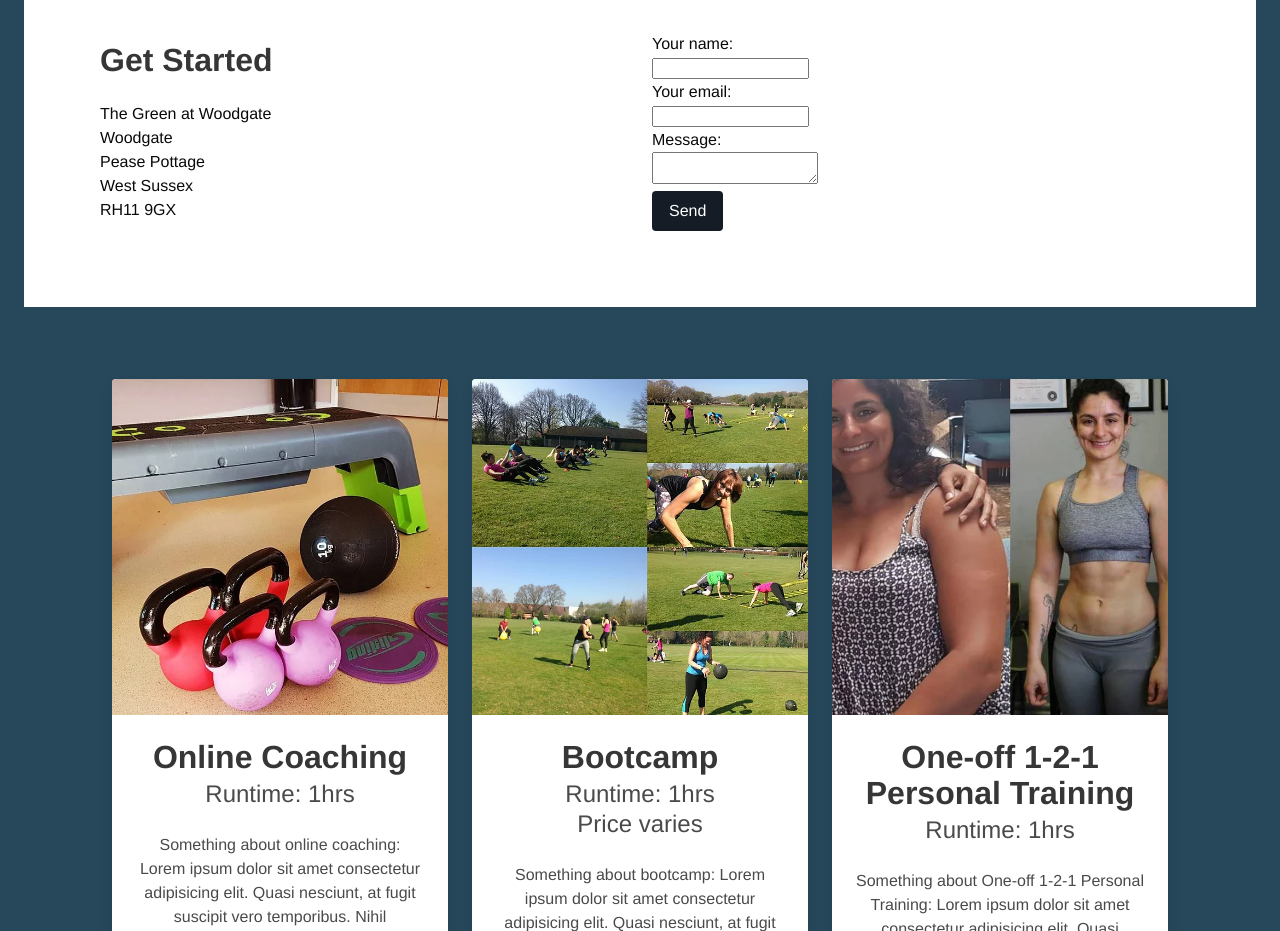
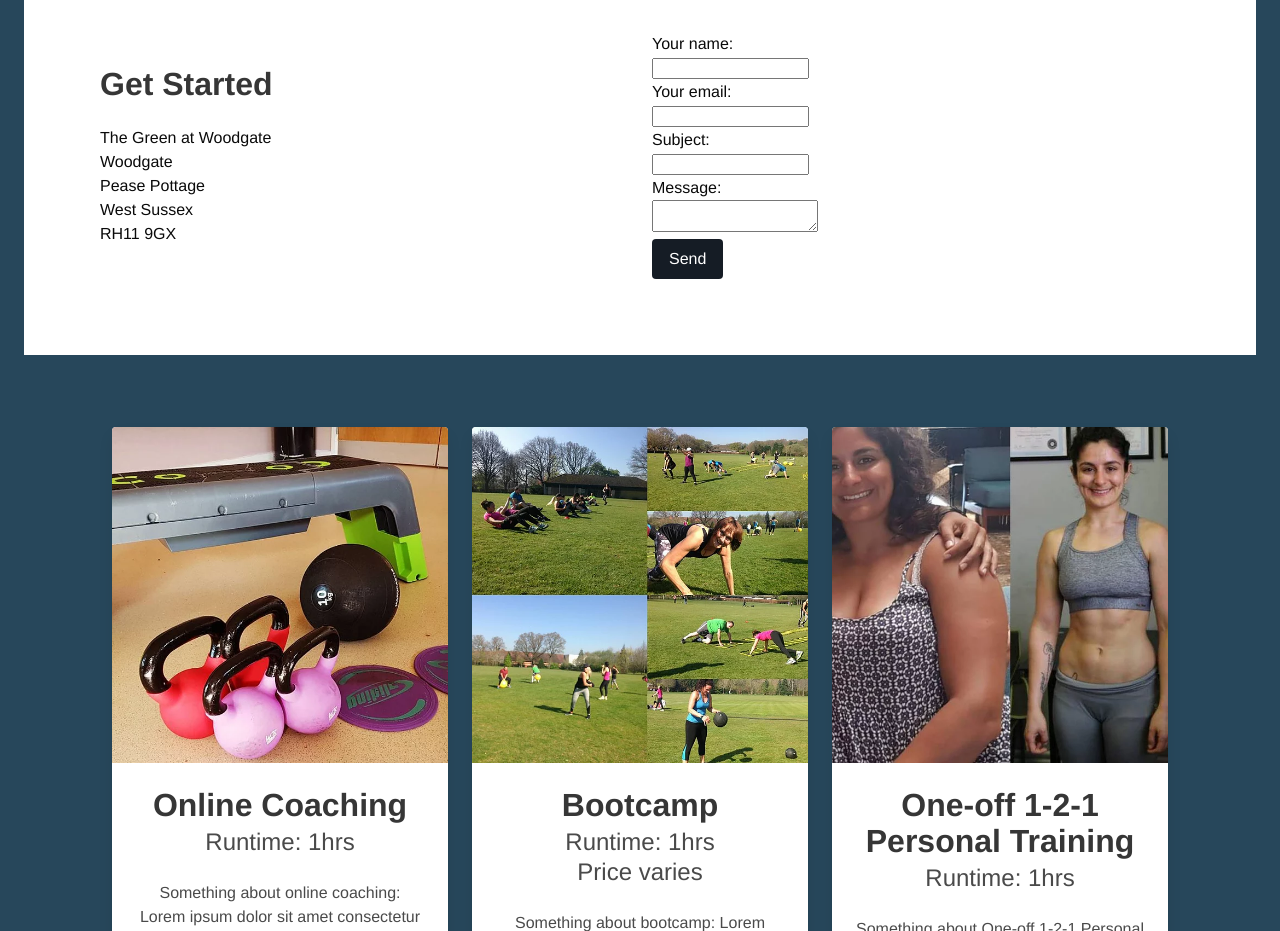
Before and after one commit to AdamWorley/fitnessonthegreen, a Gatsby site: page / in a window 1280 px wide. Shown: the part 1400-2331 px from the top of the page. Built offline with nearby package versions, Linux system fonts and the light colour scheme; Gatsby itself is replaced by a stand-in of ours.

Commit message:
add subject field

```diff
--- a/src/components/contact.js
+++ b/src/components/contact.js
@@ -104,6 +104,13 @@ export default function Contact() {
             </p>
             <p>
               <label>
+                Subject:
+                <br />
+                <input type="text" name="subject" onChange={handleChange} />
+              </label>
+            </p>
+            <p>
+              <label>
                 Message:
                 <br />
                 <textarea name="message" onChange={handleChange} />
```
